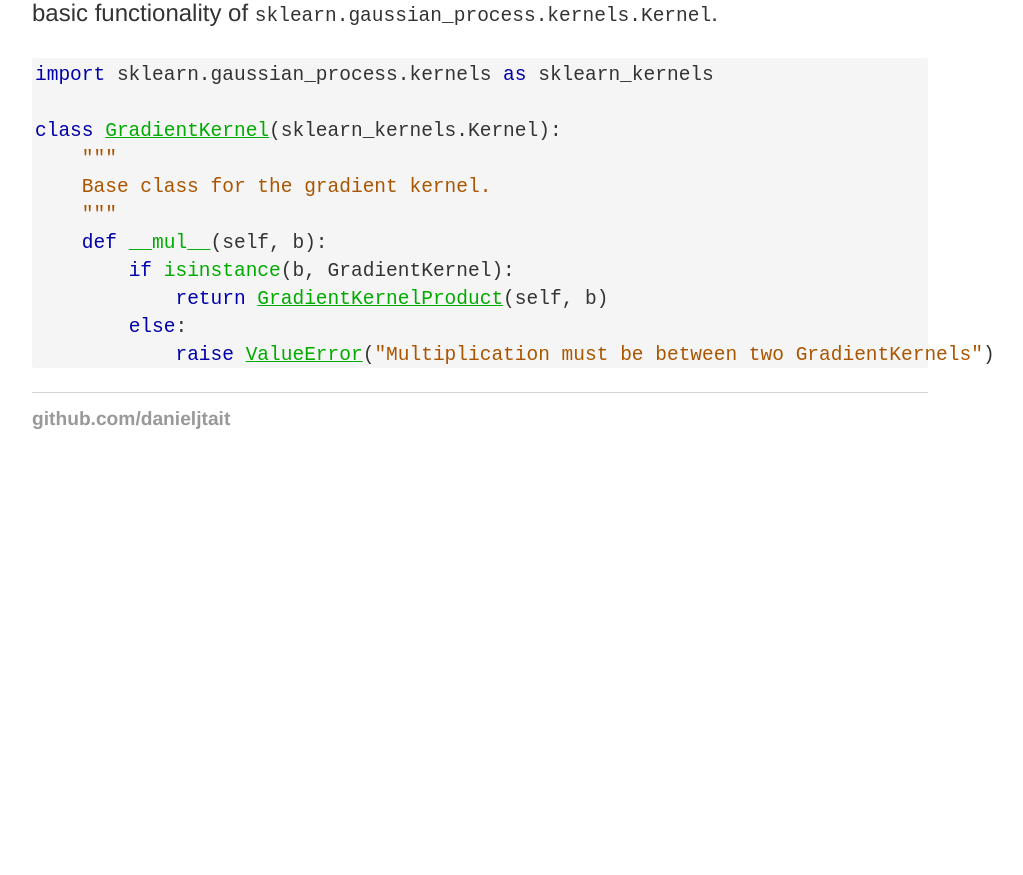
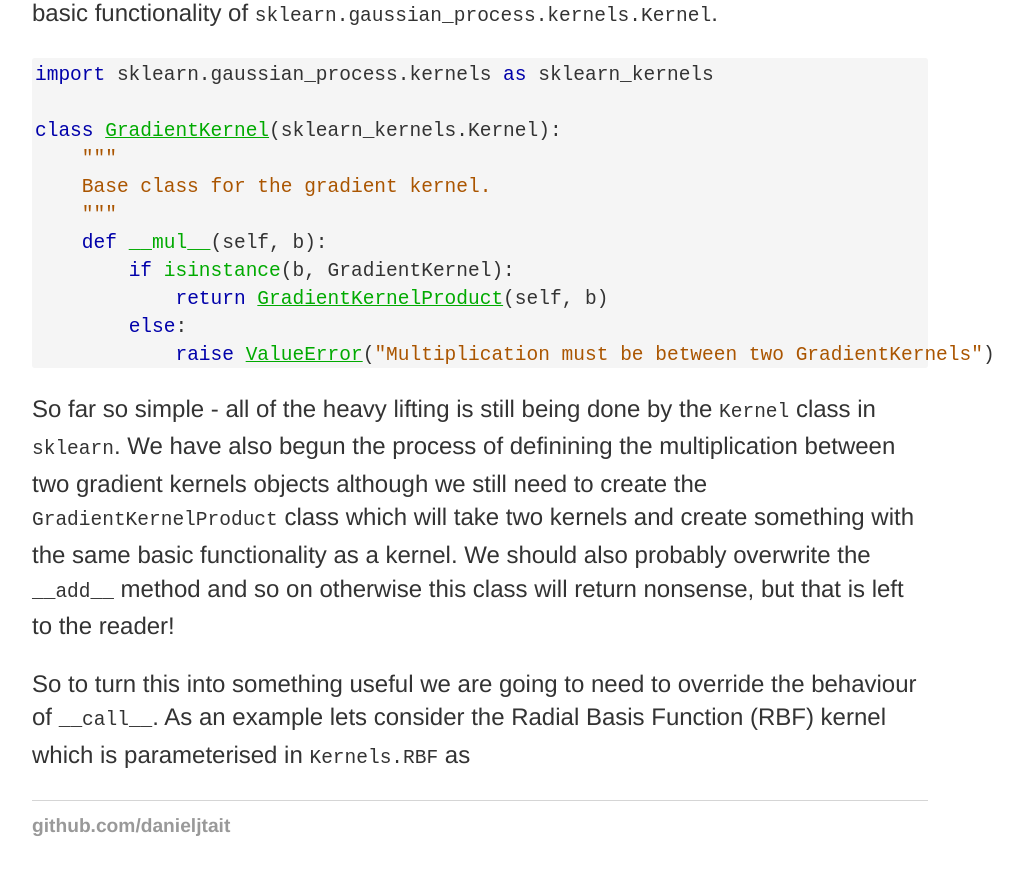
Before and after one commit to danieljtait/danieljtait.github.io, a Jekyll site: the page built from _posts/2018-07-11-pydygpsklearn.md, in a window 1280 px wide and 900 px high, scrolled down 1404 px. Shown: the top 875 px of the window, without its empty margins (160-1183 px from the left). Built offline with Jekyll 4.4.1, drawn with Linux system fonts in a browser that asks for light colours; formulas are drawn with MathJax 3; before the commit the page ends 1896 px from its top, so only the background shows below that.

Commit message:
syntax.css

````diff
--- a/_posts/2018-07-11-pydygpsklearn.md
+++ b/_posts/2018-07-11-pydygpsklearn.md
@@ -38,3 +38,7 @@ class GradientKernel(sklearn_kernels.Kernel):
 	else:
 	    raise ValueError("Multiplication must be between two GradientKernels")
 ```
+
+So far so simple - all of the heavy lifting is still being done by the `Kernel` class in `sklearn`. We have also begun the process of definining the multiplication between two gradient kernels objects although we still need to create the `GradientKernelProduct` class which will take two kernels and create something with the same basic functionality as a kernel. We should also probably overwrite the `__add__` method and so on otherwise this class will return nonsense, but that is left to the reader!
+
+So to turn this into something useful we are going to need to override the behaviour of `__call__`. As an example lets consider the Radial Basis Function (RBF) kernel which is parameterised in `Kernels.RBF` as
````
